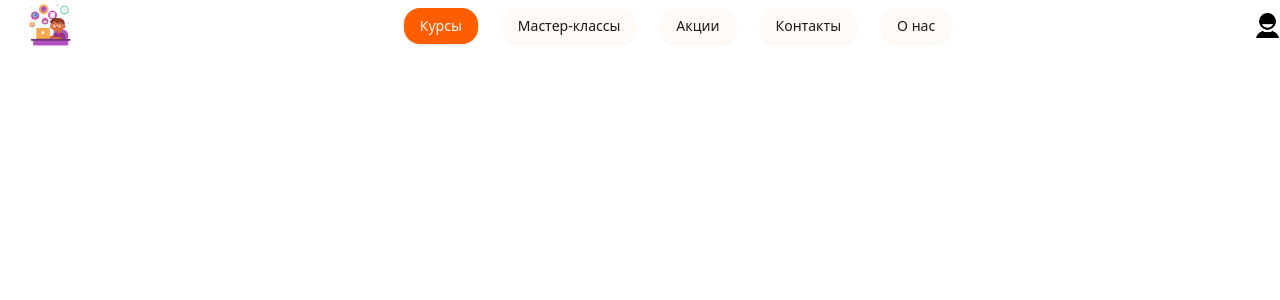
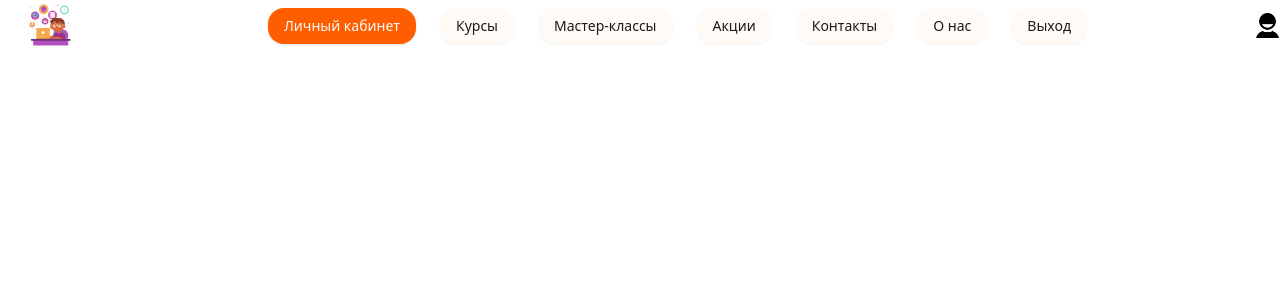
Before and after one commit to BrynzevDmitrii/online-school, a Next.js app: page / in a window 1280 px wide. Shown: the top 300 px of the page. Built offline with nearby package versions, Linux system fonts and the light colour scheme.

Commit message:
drawer up

```diff
--- a/app/store/globalStore.js
+++ b/app/store/globalStore.js
@@ -3,13 +3,16 @@ import { devtools } from 'zustand/middleware'
 
 const globalStore = create(
   devtools((set) => ({
+    isAuth: true,
     isOpen: false,
     menu: [
+      { label: 'Личный кабинет', link: '/courses' },
       { label: 'Курсы', link: '/courses' },
       { label: 'Мастер-классы', link: '/lesson' },
       { label: 'Акции', link: '/stock' },
       { label: 'Контакты', link: '/contacts' },
       { label: 'О нас', link: '/aboutUs' },
+      { label: 'Выход', link: '/courses' },
     ],
     activeMenuItem: 'Главная',
     open: () => set({ isOpen: true }),
--- a/components/share/Drawer/drawer.tsx
+++ b/components/share/Drawer/drawer.tsx
@@ -5,6 +5,7 @@ import { cn } from '@/lib/utils'
 import React from 'react'
 import styles from './style.module.scss'
 import Link from 'next/link'
+import Image from 'next/image'
 
 function Drawer() {
   const isOpen = globalStore((state) => state.isOpen)
@@ -14,15 +15,22 @@ function Drawer() {
   const menu = globalStore((state) => state.menu)
   const setActiveMenuItem = globalStore((state) => state.setActiveMenuItem)
 
-  const ree = (index) => {
+  const handlerClickToMenuItem = (index) => {
     setActiveMenuItem(menu[index].label)
     close()
+  }
+  const handlerClickToHome = () => {
+    close()
+    setActiveMenuItem('Главная')
   }
 
   return (
     <div className={cn(isMobile && isOpen ? styles.drawer : 'hidden')} role='dialog'>
       <div className={styles.drawer_header}>
         <div className={styles.drawer_title}>
+          <Link href={'/'} onClick={() => handlerClickToHome()}>
+            <Image src={'/drawer-home.png'} alt={'logo'} width={28} height={28} />
+          </Link>
           <h3>{activeItem}</h3>
           <button onClick={close}>x</button>
         </div>
@@ -31,7 +39,7 @@ function Drawer() {
         <div className={styles.drawer_body}>
           {menu.map((item, index) => {
             return (
-              <Link href={item.link} key={item.label} onClick={() => ree(index)}>
+              <Link href={item.link} key={item.label} onClick={() => handlerClickToMenuItem(index)}>
                 {item.label}
               </Link>
             )
--- a/components/share/Drawer/style.module.scss
+++ b/components/share/Drawer/style.module.scss
@@ -41,7 +41,6 @@
   }
 
   &_body {
-    padding-top: 64px;
     gap: 32px;
     display: flex;
     flex-direction: column;
--- a/components/share/header.tsx
+++ b/components/share/header.tsx
@@ -10,8 +10,7 @@ import globalStore from '@/app/store/globalStore'
 export default function Header() {
   const [active, setActive] = React.useState(0)
   const { isMobile } = useResize()
-  const isAuth = true
-
+  const isAuth = globalStore((state) => state.isAuth)
   const setActiveMenuItem = globalStore((state) => state.setActiveMenuItem)
   const menu = globalStore((state) => state.menu)
 
```
Also changed, not shown: public/drawer-home.png (added).
